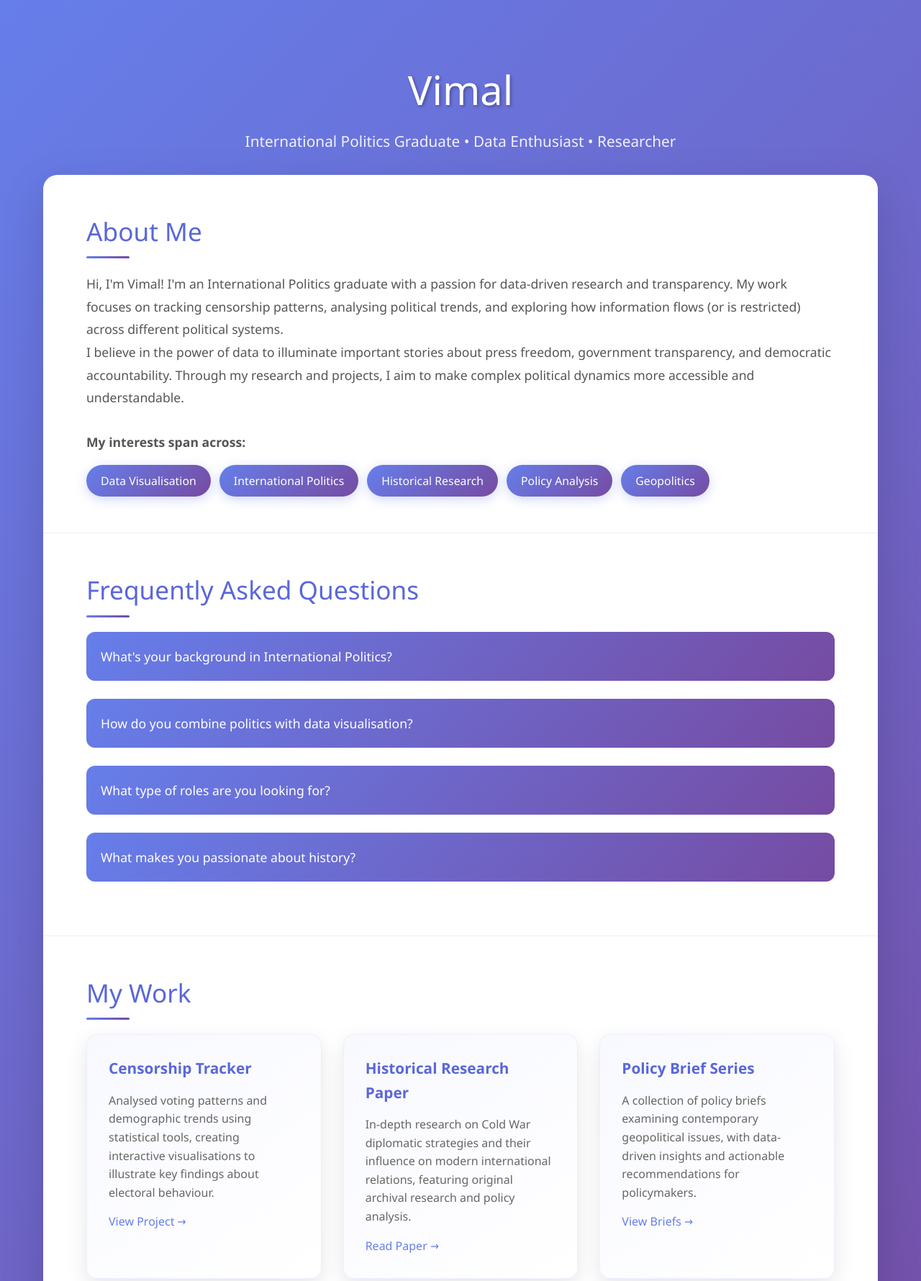
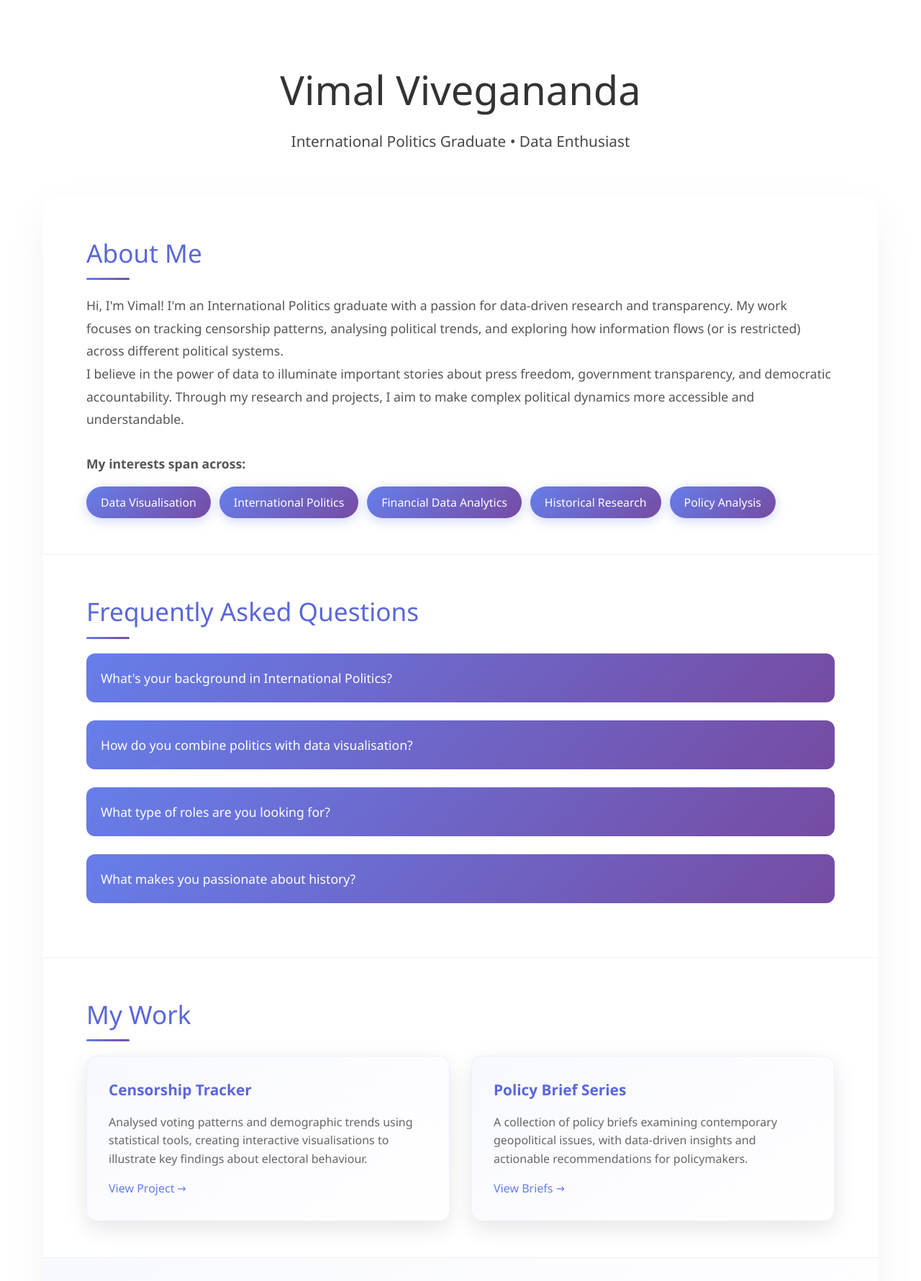
Before and after one commit to vimal7890/vimal7890, a plain HTML site: page index.html in a window 1280 px wide. Shown: the top 1780 px of the page at 72% size. Drawn offline with Linux system fonts and the light colour scheme.

Commit message:
Update index.html

```diff
--- a/index.html
+++ b/index.html
@@ -15,7 +15,7 @@
             font-family: 'Segoe UI', Tahoma, Geneva, Verdana, sans-serif;
             line-height: 1.6;
             color: #333;
-            background: linear-gradient(135deg, #667eea 0%, #764ba2 100%);
+            background: white;
             min-height: 100vh;
         }
 
@@ -29,14 +29,14 @@
         .header {
             text-align: center;
             padding: 60px 0;
-            color: white;
+            color: #333;
         }
 
         .header h1 {
             font-size: 3.5em;
             font-weight: 300;
             margin-bottom: 10px;
-            text-shadow: 2px 2px 4px rgba(0,0,0,0.3);
+            text-shadow: none;
         }
 
         .header .subtitle {
@@ -49,8 +49,8 @@
         .content {
             background: white;
             border-radius: 20px;
-            box-shadow: 0 20px 60px rgba(0,0,0,0.15);
-            margin: -30px auto 40px;
+            box-shadow: 0 20px 60px rgba(0,0,0,0.05);
+            margin: 0 auto 40px;
             overflow: hidden;
         }
 
@@ -153,8 +153,6 @@
             padding: 20px;
             color: #555;
             line-height: 1.7;
-            border-left: 4px solid #667eea;
-            margin-left: 20px;
         }
 
         /* Work section */
@@ -206,7 +204,7 @@
 
         /* Resume section */
         .resume-section {
-            text-align: center;
+            text-align: left;
             background: linear-gradient(135deg, #f8f9ff, #ffffff);
         }
 
@@ -221,7 +219,9 @@
             font-size: 1.1em;
             box-shadow: 0 10px 30px rgba(102, 126, 234, 0.3);
             transition: all 0.3s ease;
-            margin-top: 20px;
+            margin: 20px auto 0;
+            display: block;
+            width: fit-content;
         }
 
         .download-btn:hover {
@@ -304,8 +304,8 @@
     <div class="container">
         <!-- Header -->
         <div class="header">
-            <h1>Vimal</h1>
-            <div class="subtitle">International Politics Graduate • Data Enthusiast • Researcher</div>
+            <h1>Vimal Vivegananda</h1>
+            <div class="subtitle">International Politics Graduate • Data Enthusiast</div>
         </div>
 
         <!-- Main Content -->
@@ -323,9 +323,9 @@
                         <div class="interest-tags">
                             <span class="tag">Data Visualisation</span>
                             <span class="tag">International Politics</span>
+                            <span class="tag">Financial Data Analytics</span>
                             <span class="tag">Historical Research</span>
                             <span class="tag">Policy Analysis</span>
-                            <span class="tag">Geopolitics</span>
                         </div>
                     </div>
                 </div>
@@ -364,12 +364,6 @@
                         <h3>Censorship Tracker</h3>
                         <p>Analysed voting patterns and demographic trends using statistical tools, creating interactive visualisations to illustrate key findings about electoral behaviour.</p>
                         <a href="https://censorship.my" class="work-link" target="_blank">View Project →</a>
-                    </div>
-
-                    <div class="work-item">
-                        <h3>Historical Research Paper</h3>
-                        <p>In-depth research on Cold War diplomatic strategies and their influence on modern international relations, featuring original archival research and policy analysis.</p>
-                        <a href="#" class="work-link">Read Paper →</a>
                     </div>
 
                     <div class="work-item">
```
